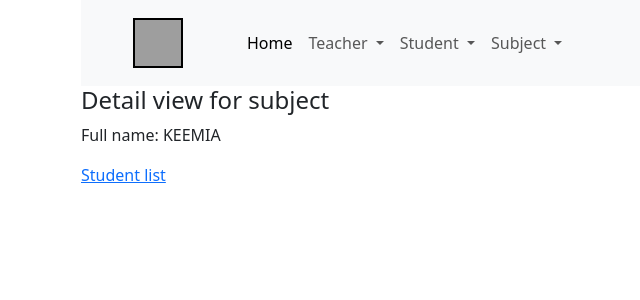
After one commit to lilyvein/first_project, a Django app: page /first_app/subject_detail/1/ in a window 1280 px wide. The commit adds this page. Shown: the top 300 px of the page, without its empty margins (1-641 px from the left). Run offline with Django 4.2, Linux system fonts and the light colour scheme; data comes from the database, SQL or seed files in the repository; both versions use the stored data as it was after the commit; grey boxes are pictures that could not be loaded.

Commit message:
Kodutöö valmis

```diff
--- a/first_app/models.py
+++ b/first_app/models.py
@@ -31,12 +31,14 @@ class Teacher(models.Model):
 
 
 class TeacherAdmin(admin.ModelAdmin):
+
     list_display = ['name', 'subject']
     list_per_page = 10
 
 
 class Subject(models.Model):
     subject = models.CharField(max_length=50)
+
     def __str__(self):
         return f'{self.subject}'
 
--- /dev/null
+++ b/first_app/templates/first_app/subject_detail.html
@@ -0,0 +1,10 @@
+{% extends 'base.html' %}
+{% block content %}
+	<h4>Detail view for subject</h4>
+    <div>
+        <p>Full name: {{ subject.subject|upper }}</p>
+
+    </div>
+    <p></p>
+    <p><a href="/first_app/subject_list">Student list</a></p>
+{% endblock %}
--- a/first_app/templates/first_app/subject_form_create.html
+++ b/first_app/templates/first_app/subject_form_create.html
@@ -1,7 +1,7 @@
 {% extends 'base.html' %}
 
 {% block content %}
-	<h1>Add a new subject</h1>
+	<h4>Add a new subject</h4>
     <form method="post">
             {%  csrf_token %}
             {{ form.as_p }}
--- a/first_app/templates/first_app/teacher_form_create.html
+++ b/first_app/templates/first_app/teacher_form_create.html
@@ -1,7 +1,7 @@
 {% extends 'base.html' %}
 
 {% block content %}
-	<h1>Add a new teacher</h1>
+	<h4>Add a new teacher</h4>
     <form method="post">
             {%  csrf_token %}
             {{ form.as_p }}
--- a/first_app/templates/first_app/teacher_list.html
+++ b/first_app/templates/first_app/teacher_list.html
@@ -1,6 +1,6 @@
 {% extends 'base.html' %}
 {% block content %}
-	<h1>Teacher list</h1>
+	<h4>Teacher list</h4>
     <a href="{% url 'first_app:home' %}">Home page</a>
 
     <p></p>
--- a/first_app/urls.py
+++ b/first_app/urls.py
@@ -14,11 +14,10 @@ urlpatterns = [
     path('teacher_list/', views.TeacherListView.as_view(), name='teacher_list'),
     path('teacher_create/', views.TeacherCreateView.as_view(), name='teacher_create'),
 
+    path('subject_list/', views.SubjectListView.as_view(), name='subject_list'),
+    path('subject_detail/<int:pk>/', views.SubjectDetailView.as_view(), name='subject_detail'),
     path('subject_create/', views.SubjectCreateView.as_view(), name='subject_create'),
-    path('subject_list/', views.SubjectListView.as_view(), name='subject_list'),
-
-
-
-
+    path('subject_update/<int:pk>', views.SubjectUpdateView.as_view(), name='subject_update'),
+    path('subject_delete/<int:pk>', views.SubjectDeleteView.as_view(), name='subject_delete'),
 
 ]
--- a/first_app/views.py
+++ b/first_app/views.py
@@ -12,15 +12,17 @@ class MyHomeView(TemplateView):
 
 class StudentListView(ListView):
     # model_list.html -> student_ist.html
-    model = Student # Connected to Models Student
-    queryset = Student.objects.order_by('name') # Result ordered by name
-    context_object_name = 'students' # default object_list now students
+    model = Student  # Connected to Models Student
+    queryset = Student.objects.order_by('name')  # Result ordered by name
+    context_object_name = 'students'  # default object_list now students
     paginate_by = 10  # 10 per page in ListView
+
 
 class StudentDetailView(DetailView):
     # Return only one model entry
     # default template model_detail.html => student_detail.html
     model = Student
+
 
 class StudentCreateView(CreateView):
     template_name = 'first_app/student_form_create.html'
@@ -28,11 +30,13 @@ class StudentCreateView(CreateView):
     fields = '__all__'  # All fields into form
     success_url = reverse_lazy('first_app:student_list')
 
+
 class StudentUpdateView(UpdateView):
     # model_form.html => student_form.html
     model = Student
-    fields = ['name', 'weight'] # update only this fields
-    success_url = reverse_lazy ('first_app:student_list')
+    fields = ['name', 'weight']  # update only this fields
+    success_url = reverse_lazy('first_app:student_list')
+
 
 class StudentDeleteView(DeleteView):
     # Form -> Confirm Delete Button
@@ -42,6 +46,7 @@ class StudentDeleteView(DeleteView):
     # redirect after successful delete
     success_url = reverse_lazy('first_app:student_list')
 
+
 class TeacherListView(ListView):
 
     model = Teacher  # Connected to Models Teacher
@@ -49,33 +54,37 @@ class TeacherListView(ListView):
     context_object_name = 'teacher'  # default object_list now teacher
     # paginate_by = 10  # 10 per page in ListView
 
+
 class TeacherCreateView(CreateView):
     template_name = 'first_app/teacher_form_create.html'
     model = Teacher
     fields = '__all__'  # All fields into form
     success_url = reverse_lazy('first_app:teacher_list')
 
+
 class SubjectListView(ListView):
     model = Subject
     queryset = Subject.objects.order_by('subject')  # Result ordered by name
     context_object_name = 'subject'  # default object_list now teacher
 
+
 class SubjectCreateView(CreateView):
-    template_name = 'first_app/subject_form.html'
+    template_name = 'first_app/subject_form_create.html'
     model = Subject
     fields = '__all__'  # All fields into form
-    success_url = reverse_lazy('first_app:subject_list.html')
+    success_url = reverse_lazy('first_app:subject_list')
+
+
+class SubjectDetailView(DetailView):
+    model = Subject
+
 
 class SubjectUpdateView(UpdateView):
-    # model_form.html => student_form.html
-    model = Student
-    fields = ['name', 'weight'] # update only this fields
-    success_url = reverse_lazy ('first_app:student_list')
+    model = Subject
+    fields = ['subject']  # update only this fields
+    success_url = reverse_lazy('first_app:subject_list')
+
 
 class SubjectDeleteView(DeleteView):
-    # Form -> Confirm Delete Button
-    # default template name => model_confirm_delete.html ->
-    # -> student_confirm_delete.html
-    model = Student
-    # redirect after successful delete
-    success_url = reverse_lazy('first_app:student_list')
+    model = Subject
+    success_url = reverse_lazy('first_app:subject_list')
--- a/populate_subjects.py
+++ b/populate_subjects.py
@@ -12,7 +12,8 @@ def populate(n=9):
     # print(n)
     for entry in range(n):
 
-        subject_list = ['Ajalugu', 'Eesti keel', 'Keemia', 'Kirjandus', 'Klassitund', 'Muusika', 'Geograafia', 'Füüsika', 'Bioloogia',]
+        subject_list = ['Ajalugu', 'Eesti keel', 'Keemia', 'Kirjandus',
+                        'Klassitund', 'Muusika', 'Geograafia', 'Füüsika', 'Bioloogia']
 
         # print(f'{subject_list}')
         # New Entry to Subjects table
@@ -20,4 +21,4 @@ def populate(n=9):
 
 
 populate(9)  # teeb 5 inimest
-# populate(20) # teeb 20
+#  populate(20) # teeb 20
--- a/populate_teacher.py
+++ b/populate_teacher.py
@@ -22,4 +22,4 @@ def populate(n=10):
 
 
 populate()  # teeb 5 inimest
-# populate(20) # teeb 20
+#  populate(20) # teeb 20
--- a/templates/base.html
+++ b/templates/base.html
@@ -17,7 +17,7 @@
    <div class="container">
   <nav class="navbar navbar-expand-lg bg-body-tertiary">
     <div class="container-fluid">
-      <a class="navbar-brand" href="#">Navbar</a>
+      <a class="navbar-brand" href="#"> <img align=left width=50 height=50 border=2 vspace=5 hspace=40 src="https://logos-download.com/wp-content/uploads/2016/03/Starbucks_Logo_2011.png" /></a>
 
     <button class="navbar-toggler" type="button" data-bs-toggle="collapse" data-bs-target="#navbarSupportedContent" aria-controls="navbarSupportedContent" aria-expanded="false" aria-label="Toggle navigation">
       <span class="navbar-toggler-icon"></span>
@@ -53,6 +53,19 @@
 
           </ul>
         </li>
+           <li class="nav-item dropdown">
+          <a class="nav-link dropdown-toggle" href="#" role="button" data-bs-toggle="dropdown" aria-expanded="false">
+            Subject
+          </a>
+          <ul class="dropdown-menu">
+            <li><a class="dropdown-item" href="{% url 'first_app:subject_list' %}">Subject List</a></li>
+            <li><a class="dropdown-item" href="{% url 'first_app:subject_create' %}">Add Subject</a></li>
+
+            <li><hr class="dropdown-divider"></li>
+
+          </ul>
+        </li>
+      </ul>
     </div>
   </div>
 </nav>
```
Also changed, not shown: first_app/templates/first_app/home.html (+7 -0 lines), first_app/templates/first_app/student_list.html (+1 -34 lines), first_app/templates/first_app/subject_form.html (+16 -0 lines), first_app/templates/first_app/subject_list.html (+51 -0 lines), populate_students.py (+8 -8 lines), db.sqlite3.
